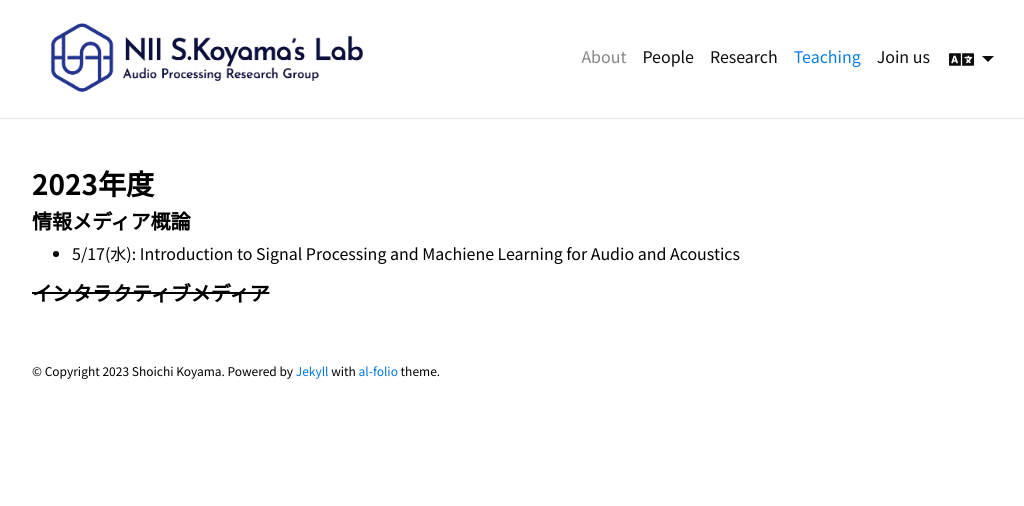
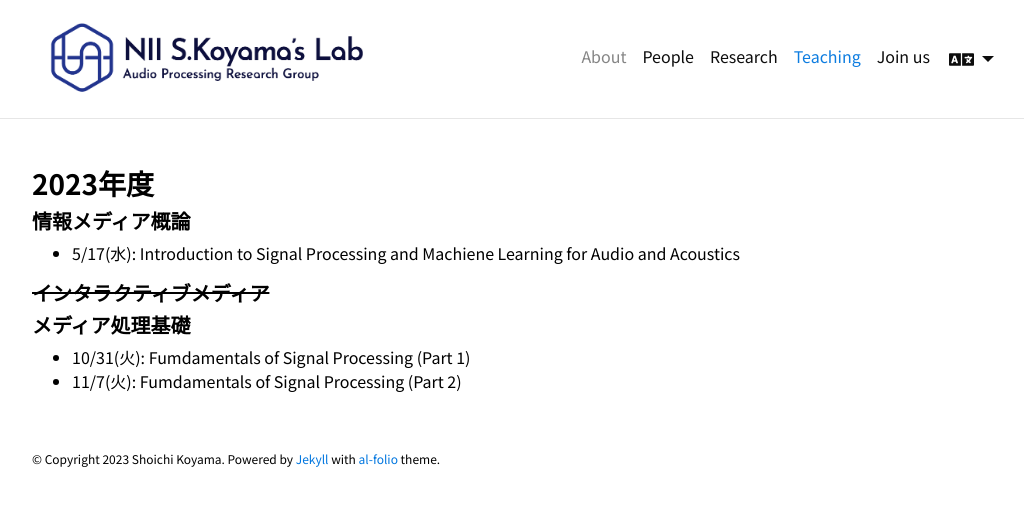
Before and after one commit to skoyamalab/skoyamalab.github.io, a Jekyll site: the page built from _pages_ja/teaching.md, in a window 1280 px wide. Shown: the top 506 px of the page, without its empty margins (123-1147 px from the left). Built offline with Jekyll 4.4.1, drawn with Linux system fonts in a browser that asks for light colours; comment, search, counter and statistics services are not loaded; a style sheet for code colours, icons or effects is not loaded.

Commit message:
updated teaching

```diff
--- a/_pages_ja/teaching.md
+++ b/_pages_ja/teaching.md
@@ -14,3 +14,7 @@ nav_ja_order: 3
 - 5/17(水): Introduction to Signal Processing and Machiene Learning for Audio and Acoustics
 
 ##### ~~インタラクティブメディア~~
+
+##### メディア処理基礎
+- 10/31(火): Fumdamentals of Signal Processing (Part 1)
+- 11/7(火): Fumdamentals of Signal Processing (Part 2)
```
Also changed, not shown: _pages/teaching.md (+4 -0 lines).
